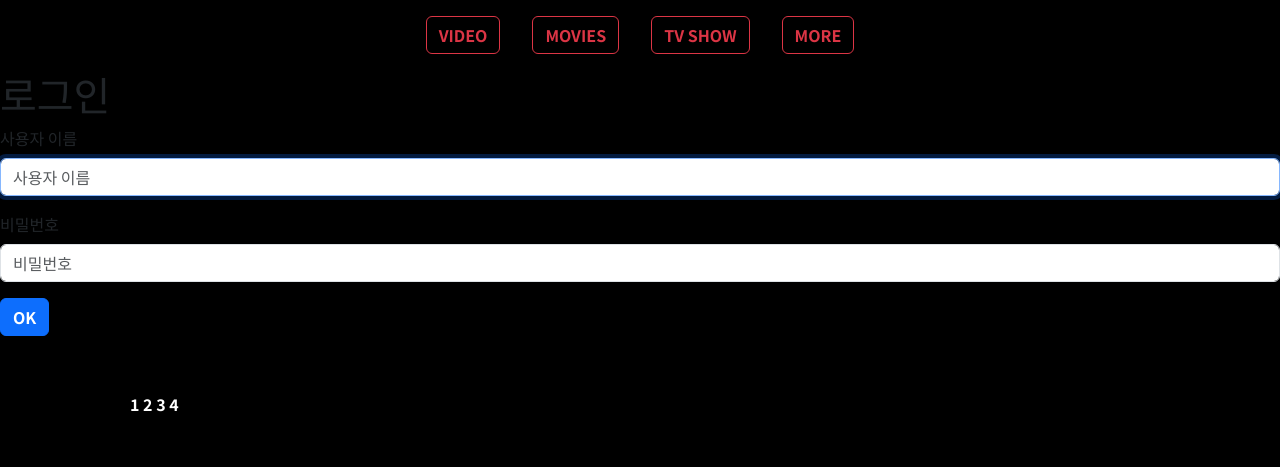
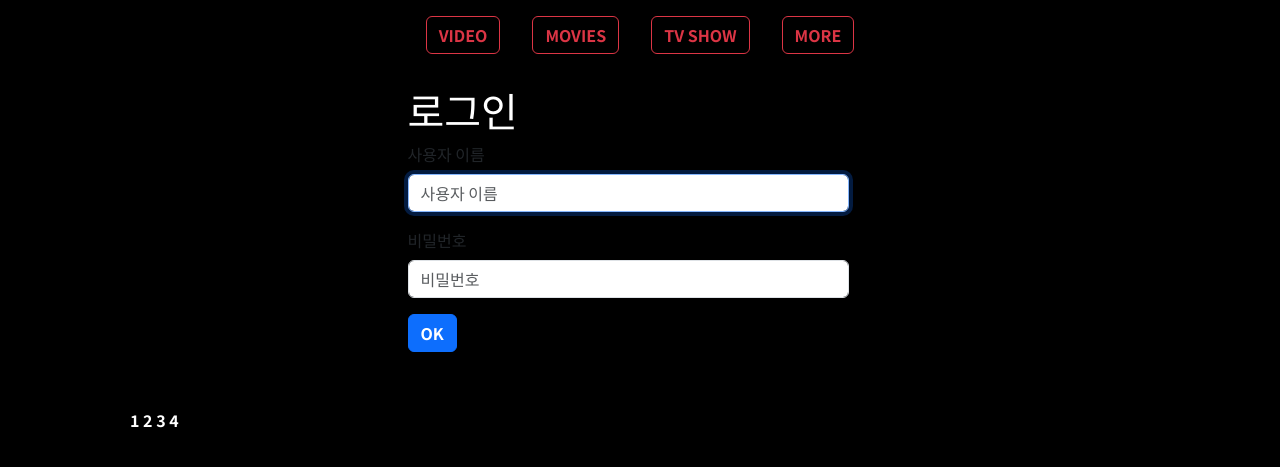
Before and after one commit to oiosu/Movie_Review_2, a Django app: page /accounts/login/ in a window 1280 px wide. Shown: the part 102-569 px from the top of the page. Run offline with Django 3.2, Linux system fonts and the light colour scheme; some libraries are stand-ins or nearby versions.

Commit message:
이현성 Login 수정

```diff
--- a/accounts/templates/accounts/login.html
+++ b/accounts/templates/accounts/login.html
@@ -2,10 +2,16 @@
 {% load django_bootstrap5 %}
 
 {% block content %}
-<h1>로그인</h1>
-<form action="" method="POST">
-    {% csrf_token %}
-    {% bootstrap_form form %}
-    {% bootstrap_button button_type="submit" content="OK" %}
-</form>
+<div class="container">
+  <div class="row col-12 justify-content-center mt-3">
+    <div class="col-5 ">
+      <h1 class="text-white">로그인</h1>
+      <form action="" method="POST">
+        {% csrf_token %}
+        {% bootstrap_form form %}
+        {% bootstrap_button button_type="submit" content="OK" %}
+      </form>
+    </div>
+  </div>
+</div>
 {% endblock %}
```
